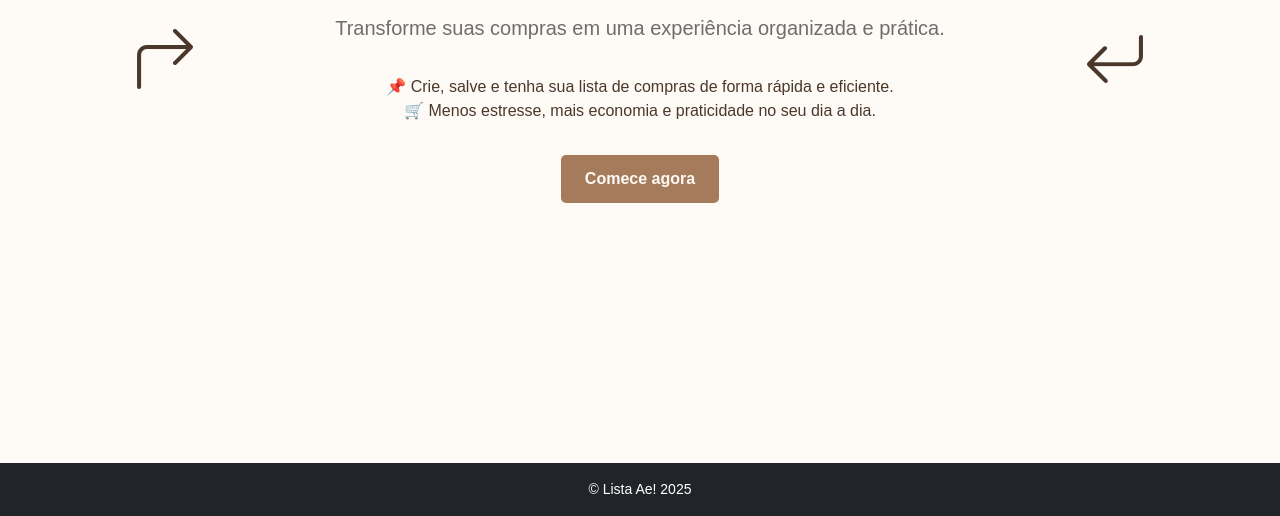
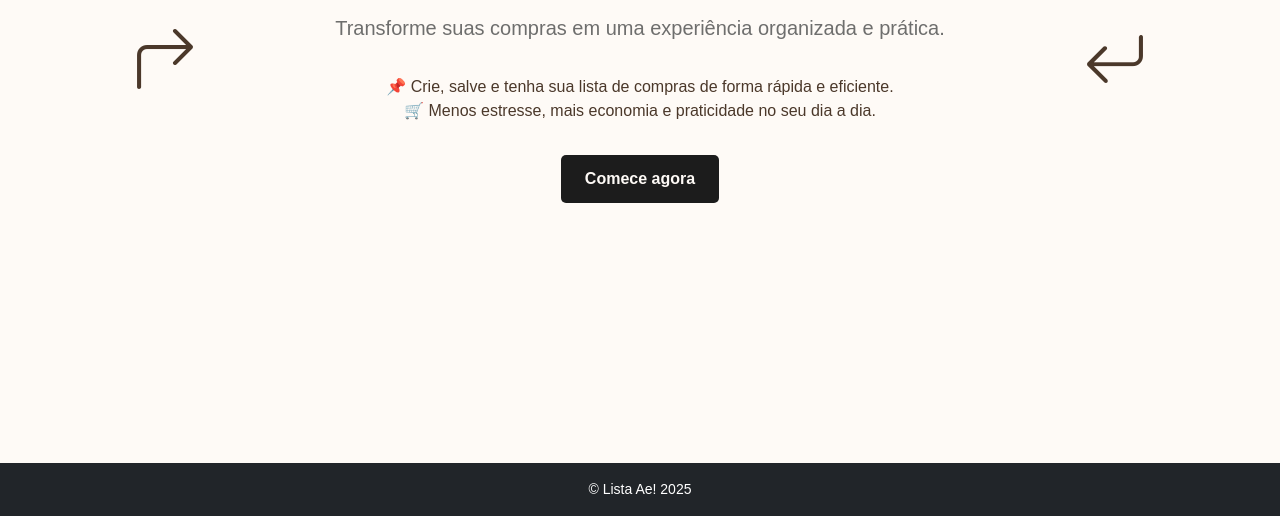
Before and after one commit to Matheusbzrr/front, a plain HTML site: page index.html in a window 1280 px wide. Shown: the part 393-909 px from the top of the page. Drawn offline with nearby package versions, Linux system fonts and the light colour scheme.

Commit message:
feat: ajustando acessibilidade

```diff
--- a/index.html
+++ b/index.html
@@ -25,6 +25,7 @@
           <a class="navbar-brand" href="index.html">Lista Ae! 🛒</a>
           <button
             class="navbar-toggler"
+            title="Menu"
             type="button"
             data-bs-toggle="collapse"
             data-bs-target="#navbarNav"
--- a/src/css/index.css
+++ b/src/css/index.css
@@ -71,7 +71,7 @@ main {
     font-weight: bold;
     text-decoration: none;
     color: var(--cor-branco);
-    background-color: var(--cor-laranja-cafe);
+    background-color: var(--cor-cafe-escuro);
     border-radius: 5px;
     transition: 0.3s ease-in-out;
 }
```
